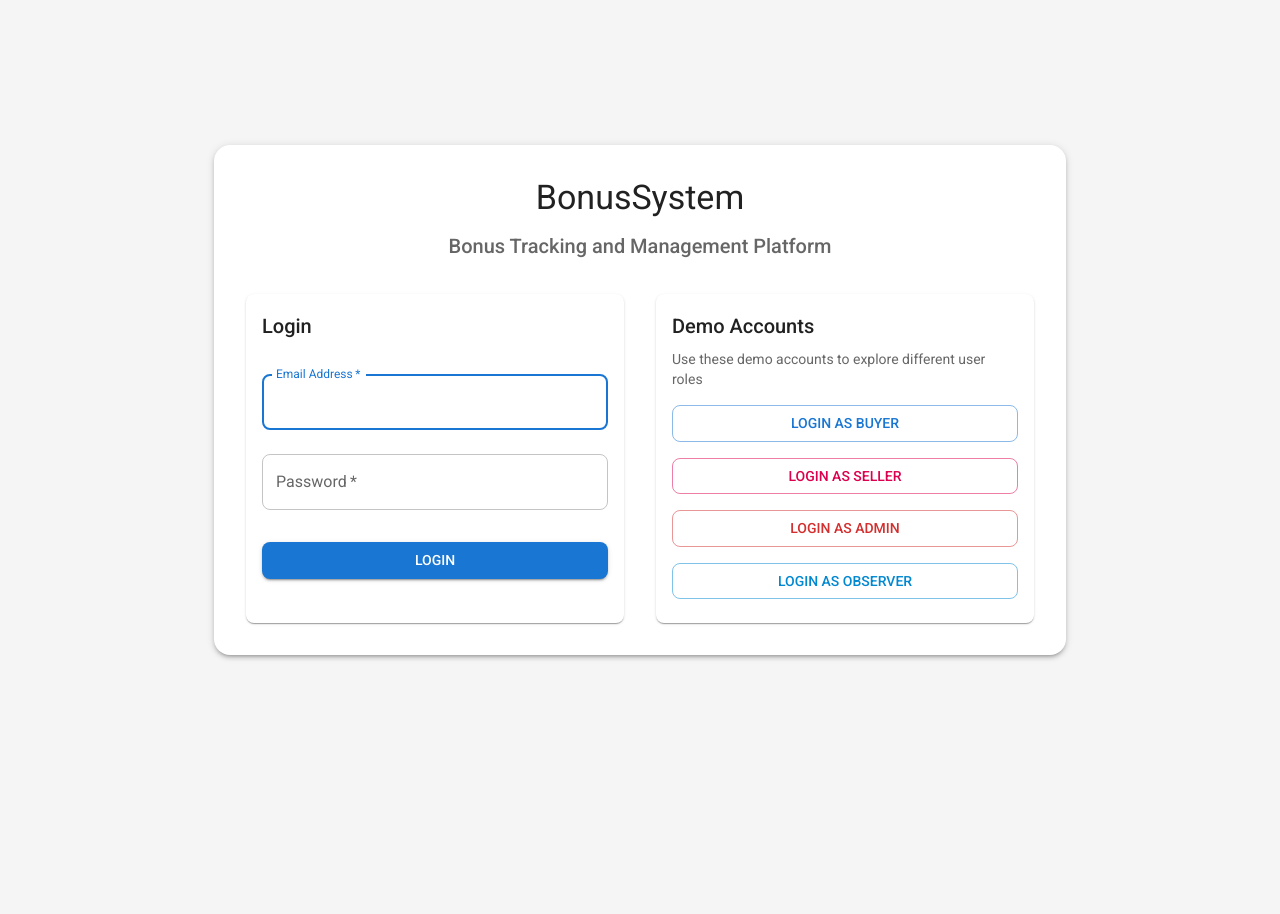
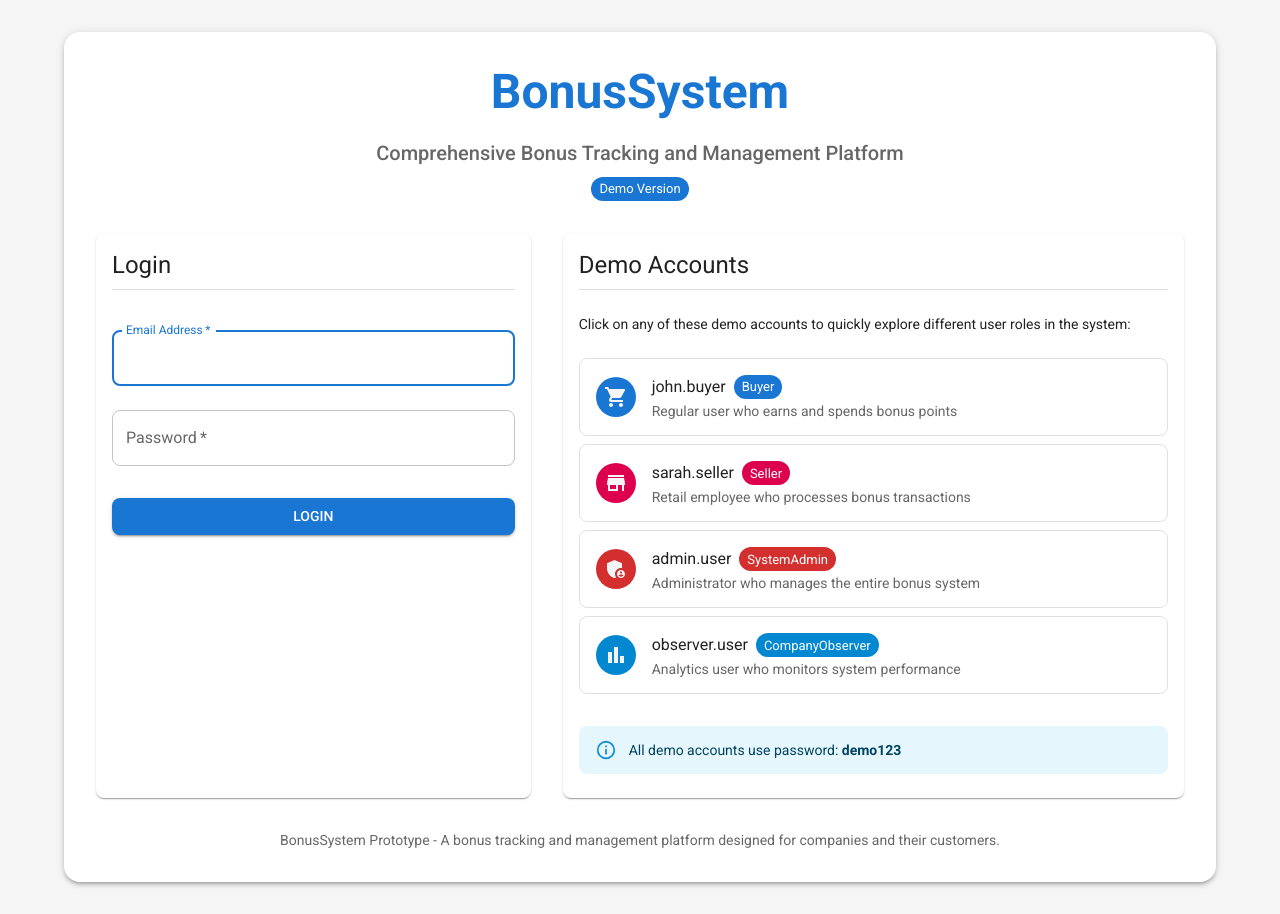
Before and after one commit to bogdannadev/wbs-backend, a React (Create React App) app in the folder client/: page / in a window 1280 px wide. Before the commit the page ends 800 px from the top, so only its background shows below. Built offline with nearby package versions, Linux system fonts and the light colour scheme; no server answers.

Commit message:
Add enhanced login page with demo accounts

```diff
--- a/client/src/pages/Login.js
+++ b/client/src/pages/Login.js
@@ -10,9 +10,68 @@ import {
   Card,
   CardContent,
   Divider,
-  Paper
+  Paper,
+  Grid,
+  Avatar,
+  Chip,
+  List,
+  ListItem,
+  ListItemAvatar,
+  ListItemText,
+  ListItemButton
 } from '@mui/material';
+import {
+  Person as PersonIcon,
+  ShoppingCart as ShoppingCartIcon,
+  Store as StoreIcon,
+  AdminPanelSettings as AdminIcon,
+  BarChart as ChartIcon
+} from '@mui/icons-material';
 import { useAuth } from '../contexts/AuthContext';
+
+// Demo accounts for quick login
+const demoAccounts = [
+  {
+    id: 1,
+    role: 'Buyer',
+    username: 'john.buyer',
+    email: 'buyer@example.com',
+    password: 'demo123',
+    avatar: <ShoppingCartIcon />,
+    description: 'Regular user who earns and spends bonus points',
+    color: 'primary.main'
+  },
+  {
+    id: 2,
+    role: 'Seller',
+    username: 'sarah.seller',
+    email: 'seller@example.com',
+    password: 'demo123',
+    avatar: <StoreIcon />,
+    description: 'Retail employee who processes bonus transactions',
+    color: 'secondary.main'
+  },
+  {
+    id: 3,
+    role: 'SystemAdmin',
+    username: 'admin.user',
+    email: 'admin@example.com',
+    password: 'demo123',
+    avatar: <AdminIcon />,
+    description: 'Administrator who manages the entire bonus system',
+    color: 'error.main'
+  },
+  {
+    id: 4,
+    role: 'CompanyObserver',
+    username: 'observer.user',
+    email: 'observer@example.com',
+    password: 'demo123',
+    avatar: <ChartIcon />,
+    description: 'Analytics user who monitors system performance',
+    color: 'info.main'
+  }
+];
 
 const Login = () => {
   const [email, setEmail] = useState('');
@@ -39,34 +98,19 @@ const Login = () => {
     }
   };
 
-  const handleDemoLogin = async (demoType) => {
+  const handleDemoLogin = async (account) => {
     setLoading(true);
     setError('');
 
-    let demoEmail = '';
-    let demoPassword = 'Password123!';
+    try {
+      // Pre-fill form fields with demo account details
+      setEmail(account.email);
+      setPassword(account.password);
 
-    switch (demoType) {
-      case 'buyer':
-        demoEmail = 'buyer1@example.com';
-        break;
-      case 'seller':
-        demoEmail = 'seller1@example.com';
-        break;
-      case 'admin':
-        demoEmail = 'admin1@example.com';
-        break;
-      case 'observer':
-        demoEmail = 'observer1@example.com';
-        break;
-      default:
-        demoEmail = 'buyer1@example.com';
-    }
-
-    try {
-      const success = await login(demoEmail, demoPassword);
+      // Perform login
+      const success = await login(account.email, account.password);
       if (!success) {
-        setError(`Demo login failed for ${demoType} account`);
+        setError(`Demo login failed for ${account.role} account`);
       }
     } catch (error) {
       setError('An error occurred during demo login');
@@ -77,7 +121,7 @@ const Login = () => {
   };
 
   return (
-    <Container component="main" maxWidth="md">
+    <Container component="main" maxWidth="lg">
       <Box
         sx={{
           display: 'flex',
@@ -85,24 +129,36 @@ const Login = () => {
           alignItems: 'center',
           justifyContent: 'center',
           minHeight: '100vh',
+          py: 4
         }}
       >
         <Paper elevation={3} sx={{ width: '100%', p: 4, borderRadius: 2 }}>
-          <Typography variant="h4" component="h1" align="center" gutterBottom>
+          <Box sx={{ textAlign: 'center', mb: 4 }}>
+            <Typography variant="h3" component="h1" gutterBottom fontWeight="bold" color="primary">
               BonusSystem
             </Typography>
-          <Typography variant="h6" align="center" color="textSecondary" gutterBottom>
-            Bonus Tracking and Management Platform
+            <Typography variant="h6" color="text.secondary">
+              Comprehensive Bonus Tracking and Management Platform
             </Typography>
+            <Chip
+              label="Demo Version"
+              color="primary"
+              size="small"
+              sx={{ mt: 1 }}
+            />
+          </Box>
 
-          <Box sx={{ mt: 4, display: 'flex', flexDirection: { xs: 'column', md: 'row' }, gap: 4 }}>
+          <Grid container spacing={4}>
             {/* Login Form */}
-            <Card sx={{ flex: 1 }}>
+            <Grid item xs={12} md={5}>
+              <Card sx={{ height: '100%' }}>
                 <CardContent>
-                <Typography variant="h6" gutterBottom>
+                  <Typography variant="h5" gutterBottom>
                     Login
                   </Typography>
-                <Box component="form" onSubmit={handleSubmit} sx={{ mt: 2 }}>
+                  <Divider sx={{ mb: 3 }} />
+
+                  <Box component="form" onSubmit={handleSubmit}>
                     <TextField
                       margin="normal"
                       required
@@ -139,56 +195,81 @@ const Login = () => {
                   </Box>
                 </CardContent>
               </Card>
+            </Grid>
 
             {/* Demo Accounts */}
-            <Card sx={{ flex: 1 }}>
+            <Grid item xs={12} md={7}>
+              <Card sx={{ height: '100%' }}>
                 <CardContent>
-                <Typography variant="h6" gutterBottom>
+                  <Typography variant="h5" gutterBottom>
                     Demo Accounts
                   </Typography>
-                <Typography variant="body2" color="textSecondary" paragraph>
-                  Use these demo accounts to explore different user roles
+                  <Divider sx={{ mb: 3 }} />
+
+                  <Typography variant="body2" paragraph>
+                    Click on any of these demo accounts to quickly explore different user roles in the system:
                   </Typography>
-                <Box sx={{ display: 'flex', flexDirection: 'column', gap: 2, mt: 2 }}>
-                  <Button
-                    variant="outlined"
-                    color="primary"
-                    fullWidth
-                    onClick={() => handleDemoLogin('buyer')}
-                    disabled={loading}
+
+                  <List>
+                    {demoAccounts.map(account => (
+                      <ListItem
+                        key={account.id}
+                        disablePadding
+                        sx={{ mb: 1 }}
                       >
-                    Login as Buyer
-                  </Button>
-                  <Button
-                    variant="outlined"
-                    color="secondary"
-                    fullWidth
-                    onClick={() => handleDemoLogin('seller')}
-                    disabled={loading}
+                        <ListItemButton
+                          onClick={() => handleDemoLogin(account)}
+                          sx={{
+                            border: 1,
+                            borderColor: 'divider',
+                            borderRadius: 1,
+                            '&:hover': {
+                              borderColor: account.color,
+                              bgcolor: 'background.paper'
+                            }
+                          }}
                         >
-                    Login as Seller
-                  </Button>
-                  <Button
-                    variant="outlined"
-                    color="error"
-                    fullWidth
-                    onClick={() => handleDemoLogin('admin')}
-                    disabled={loading}
-                  >
-                    Login as Admin
-                  </Button>
-                  <Button
-                    variant="outlined"
-                    color="info"
-                    fullWidth
-                    onClick={() => handleDemoLogin('observer')}
-                    disabled={loading}
-                  >
-                    Login as Observer
-                  </Button>
+                          <ListItemAvatar>
+                            <Avatar sx={{ bgcolor: account.color }}>
+                              {account.avatar}
+                            </Avatar>
+                          </ListItemAvatar>
+                          <ListItemText
+                            primary={
+                              <Box sx={{ display: 'flex', alignItems: 'center' }}>
+                                <Typography variant="subtitle1">
+                                  {account.username}
+                                </Typography>
+                                <Chip
+                                  label={account.role}
+                                  size="small"
+                                  sx={{ ml: 1, bgcolor: account.color, color: 'white' }}
+                                />
+                              </Box>
+                            }
+                            secondary={account.description}
+                          />
+                        </ListItemButton>
+                      </ListItem>
+                    ))}
+                  </List>
+
+                  <Box sx={{ mt: 2 }}>
+                    <Alert severity="info">
+                      <Typography variant="body2">
+                        All demo accounts use password: <strong>demo123</strong>
+                      </Typography>
+                    </Alert>
                   </Box>
                 </CardContent>
               </Card>
+            </Grid>
+          </Grid>
+
+          <Box sx={{ mt: 4, textAlign: 'center' }}>
+            <Typography variant="body2" color="text.secondary">
+              BonusSystem Prototype - A bonus tracking and management platform designed for companies and their customers.
+            </Typography>
           </Box>
         </Paper>
 
```
Lines whose indentation alone changed are shown as unchanged.
